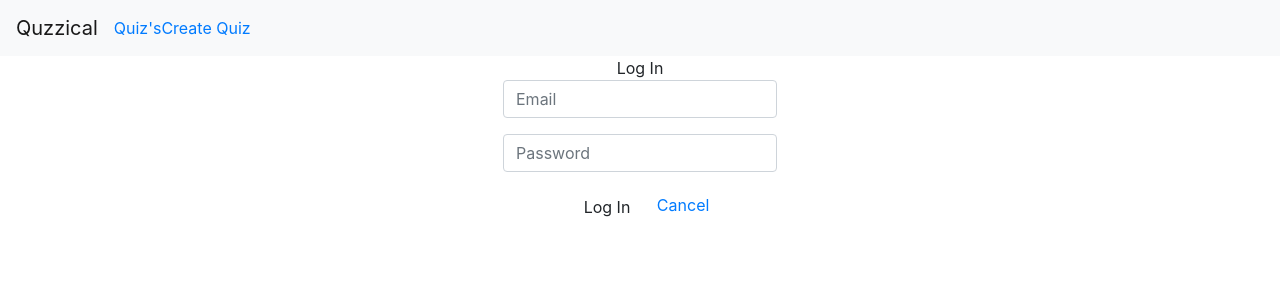
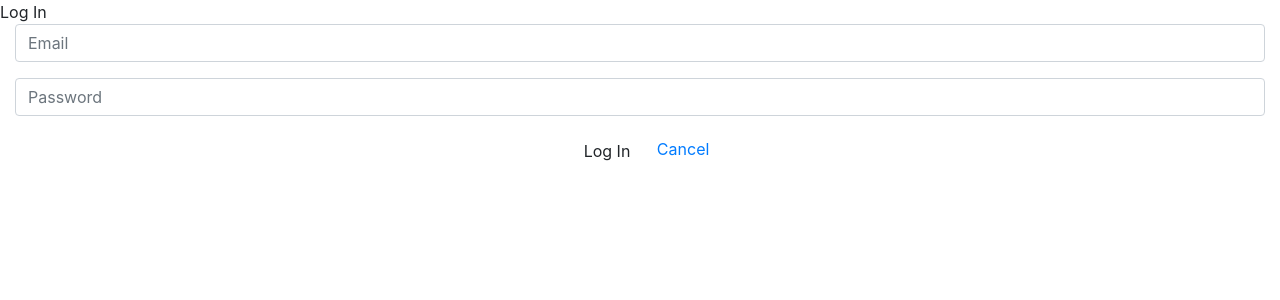
Before and after one commit to flubbid/project-4, a React (Create React App) app: page /login in a window 1280 px wide. Shown: the top 300 px of the page. Built offline with nearby package versions, Linux system fonts and the light colour scheme.

Commit message:
adds login and signup page

```diff
--- a/src/pages/App/App.js
+++ b/src/pages/App/App.js
@@ -15,6 +15,12 @@ import QuizList from '../../components/Quiz/QuizList';
 
 
 class App extends Component {
+  constructor(){
+    super();
+    this.state = {
+      user: userService.getUser()
+    };
+  }
 
   handleLogout = () => {
     userService.logout();
@@ -28,19 +34,7 @@ class App extends Component {
   render(){
     return (
       <Router>
-      <nav className="navbar navbar-expand-lg navbar-light bg-light">
-        <Link to ='/' className='navbar-brand'>Quzzical</Link>
-        <div className="collapse navbar-collapse">
-          <ul className="navbar-nav mr-auto">
-            <li className="navbar-item">
-             <Link to='/' className="nav-Link">Quiz's</Link>
-            </li>
-            <li className="navbar-item">
-             <Link to='/create' className="nav-Link">Create Quiz</Link>
-            </li>
-          </ul>
-        </div>
-      </nav>
+
 
       <Switch>
 
--- a/src/pages/LoginPage/LoginPage.css
+++ b/src/pages/LoginPage/LoginPage.css
@@ -1,7 +1,7 @@
-.LoginPage {
+/* .LoginPage {
   display: flex;
   flex-flow: column nowrap;
   justify-content: center;
   align-items: center;
   margin-bottom: 50px;
-}
+} */
--- a/src/pages/SignupPage/SignupPage.css
+++ b/src/pages/SignupPage/SignupPage.css
@@ -1,7 +1,7 @@
-.SignupPage {
+/* .SignupPage {
   display: flex;
   flex-flow: column nowrap;
   justify-content: center;
   align-items: center;
   margin-bottom: 50px;
-}
+} */
```
